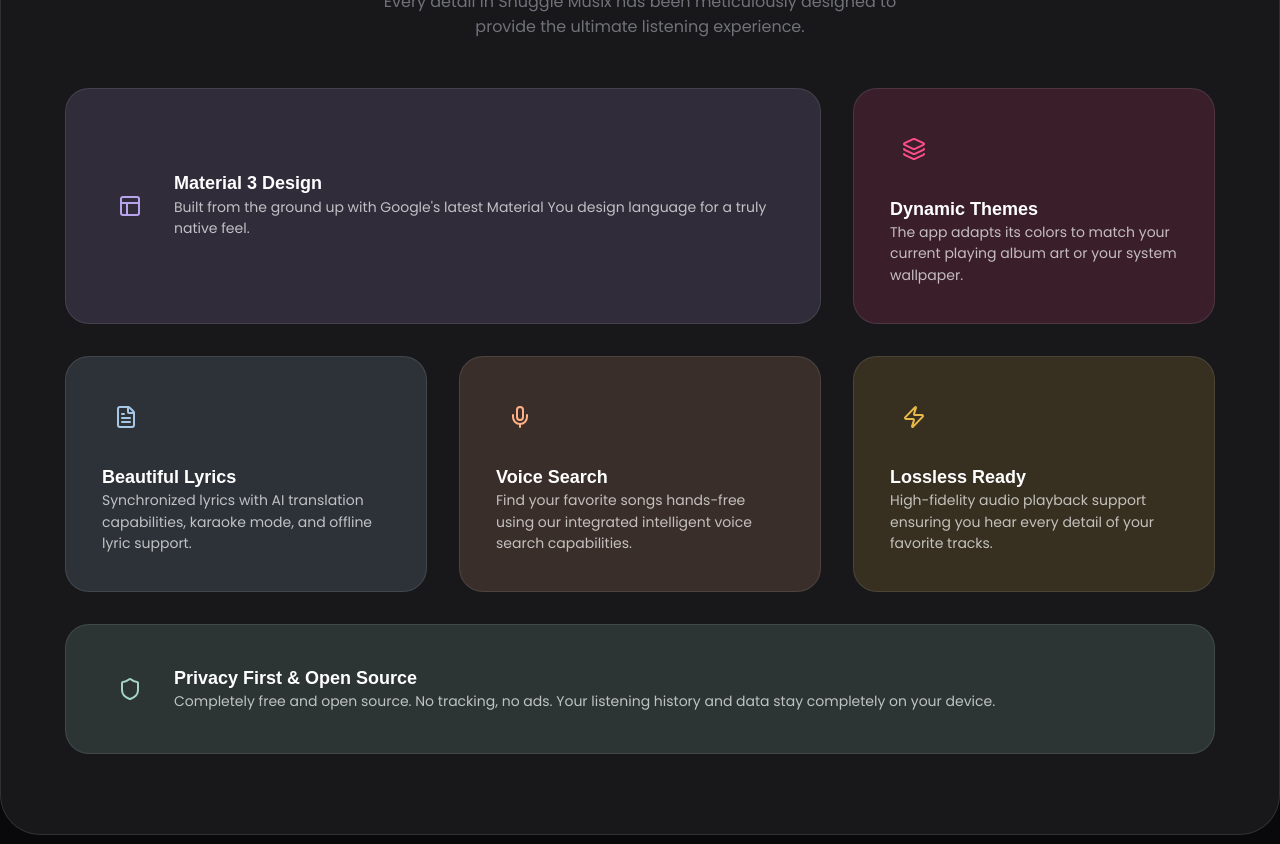
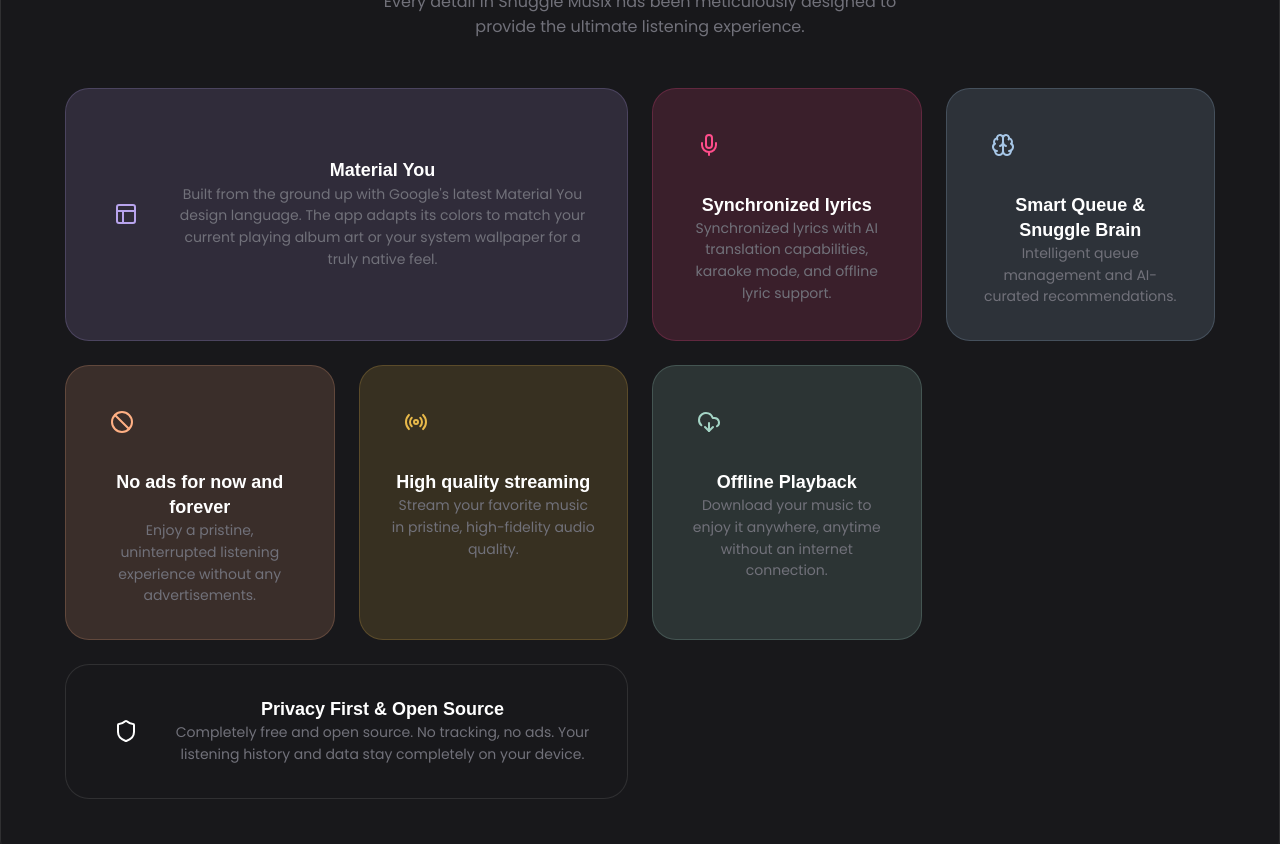
Before and after one commit to prasanna172605/my_portfolio, a React (Vite) app: page /Snuggle-Musix in a window 1280 px wide. Shown: the part 980-1824 px from the top of the page. Built offline with nearby package versions, Linux system fonts and the light colour scheme; a web font is replaced by a local one.

Commit message:
UI Overhaul: Add Light Mode Lilac Theme & Update Features Section

```diff
--- a/src/pages/SnuggleMusixLanding.css
+++ b/src/pages/SnuggleMusixLanding.css
@@ -13,12 +13,15 @@
   --accent-primary: #FF3366;
   --accent-secondary: #FF9933;
 
+  /* Accent overlays */
   --accent-violet: rgba(184, 164, 237, 0.15);
   --accent-pink: rgba(255, 77, 139, 0.15);
   --accent-sky: rgba(167, 199, 231, 0.15);
   --accent-peach: rgba(255, 176, 132, 0.15);
   --accent-ochre: rgba(232, 185, 74, 0.15);
   --accent-mint: rgba(164, 212, 197, 0.15);
+
+  --btn-text: #ffffff;
 
   --space-xxs: 4px;
   --space-xs: 8px;
@@ -43,6 +46,28 @@
   line-height: 1.55;
   overflow-x: hidden;
   min-height: 100vh;
+  transition: background-color 0.4s ease, color 0.4s ease;
+}
+
+.snuggle-root.light-mode {
+  --canvas: #f7f5fb;
+  --surface-soft: #f0ebf5;
+  --surface-card: #ffffff;
+  --surface-dark: #e4d8f0;
+  --ink: #2d1b4e;
+  --body: #5a4b7a;
+  --muted: #8b7aab;
+  --hairline: rgba(45, 27, 78, 0.1);
+
+  --accent-primary: #e62e5c;
+  --accent-secondary: #e68a2e;
+
+  --accent-violet: rgba(138, 104, 218, 0.15);
+  --accent-pink: rgba(229, 69, 125, 0.15);
+  --accent-sky: rgba(119, 160, 201, 0.15);
+  --accent-peach: rgba(230, 158, 119, 0.15);
+  --accent-ochre: rgba(209, 166, 67, 0.15);
+  --accent-mint: rgba(148, 191, 177, 0.15);
 }
 
 .snuggle-root h1,
@@ -266,21 +291,22 @@
 
 .snuggle-features-grid {
   display: grid;
-  grid-template-columns: repeat(3, 1fr);
-  gap: var(--space-xl);
-  text-align: left;
+  grid-template-columns: repeat(4, 1fr);
+  gap: var(--space-lg);
 }
 
+.snuggle-col-span-2 { grid-column: span 2; }
+.snuggle-col-span-1 { grid-column: span 1; }
+
 .snuggle-feature-card {
+  background: var(--surface-card);
+  border: 1px solid var(--hairline);
   border-radius: var(--radius-xl);
-  padding: 36px;
+  padding: var(--space-xl);
   display: flex;
   flex-direction: column;
   gap: var(--space-md);
-  position: relative;
-  overflow: hidden;
-  border: 1px solid var(--hairline);
-  transition: transform 0.3s ease, box-shadow 0.3s ease;
+  transition: transform 0.3s ease, background 0.3s ease, border-color 0.3s ease;
 }
 
 .snuggle-feature-card:hover {
@@ -289,7 +315,6 @@
   z-index: 1;
 }
 
-.snuggle-col-span-2 { grid-column: span 2; }
 .snuggle-col-span-3 { grid-column: span 3; }
 
 .snuggle-feature-card.flex-row {
@@ -315,14 +340,22 @@
   border-radius: 12px;
 }
 
-.snuggle-feature-card-1 { background-color: var(--accent-violet); }
-.snuggle-feature-card-2 { background-color: var(--accent-pink); }
-.snuggle-feature-card-3 { background-color: var(--accent-sky); }
-.snuggle-feature-card-4 { background-color: var(--accent-peach); }
-.snuggle-feature-card-5 { background-color: var(--accent-ochre); }
-.snuggle-feature-card-6 { background-color: var(--accent-mint); }
+.snuggle-feature-card-1 { background: var(--accent-violet); border-color: rgba(184, 164, 237, 0.2); }
+.snuggle-feature-card-2 { background: var(--accent-pink); border-color: rgba(255, 77, 139, 0.2); }
+.snuggle-feature-card-3 { background: var(--accent-sky); border-color: rgba(167, 199, 231, 0.2); }
+.snuggle-feature-card-4 { background: var(--accent-peach); border-color: rgba(255, 176, 132, 0.2); }
+.snuggle-feature-card-5 { background: var(--accent-ochre); border-color: rgba(232, 185, 74, 0.2); }
+.snuggle-feature-card-6 { background: var(--accent-mint); border-color: rgba(164, 212, 197, 0.2); }
+.snuggle-feature-card-7 { background: var(--surface-soft); }
 
-.snuggle-feature-card-1 .snuggle-feature-icon { color: #b8a4ed; }
+.light-mode .snuggle-feature-card-1 { background: var(--accent-violet); border-color: rgba(138, 104, 218, 0.2); }
+.light-mode .snuggle-feature-card-2 { background: var(--accent-pink); border-color: rgba(229, 69, 125, 0.2); }
+.light-mode .snuggle-feature-card-3 { background: var(--accent-sky); border-color: rgba(119, 160, 201, 0.2); }
+.light-mode .snuggle-feature-card-4 { background: var(--accent-peach); border-color: rgba(230, 158, 119, 0.2); }
+.light-mode .snuggle-feature-card-5 { background: var(--accent-ochre); border-color: rgba(209, 166, 67, 0.2); }
+.light-mode .snuggle-feature-card-6 { background: var(--accent-mint); border-color: rgba(148, 191, 177, 0.2); }
+
+.snuggle-feature-icon { color: #b8a4ed; }
 .snuggle-feature-card-2 .snuggle-feature-icon { color: #ff4d8b; }
 .snuggle-feature-card-3 .snuggle-feature-icon { color: #a7c7e7; }
 .snuggle-feature-card-4 .snuggle-feature-icon { color: #ffb084; }
--- a/src/pages/SnuggleMusixLanding.tsx
+++ b/src/pages/SnuggleMusixLanding.tsx
@@ -1,11 +1,11 @@
 import { useState, useEffect } from 'react';
-import { Download, Github, Smartphone, Layout, Mic, Shield, Layers, Zap, FileText } from 'lucide-react';
+import { Download, Github, Smartphone, Layout, Mic, Shield, Sun, Moon, Brain, Ban, Radio, DownloadCloud } from 'lucide-react';
 import { Link } from 'react-router-dom';
 import { useIsMobile } from '../hooks/useMediaQuery';
 import { SEO } from '../components/SEO';
 import './SnuggleMusixLanding.css';
 
-const Header = () => {
+const Header = ({ theme, setTheme }: { theme: 'dark' | 'light', setTheme: (t: 'dark' | 'light') => void }) => {
   const [scrolled, setScrolled] = useState(false);
   const isMobile = useIsMobile();
 
@@ -33,6 +33,17 @@
             <a href="https://github.com/prasanna172605/Snugle-Musix" target="_blank" rel="noreferrer" style={{ color: 'rgba(255,255,255,0.7)', textDecoration: 'none', fontSize: '0.9rem', transition: 'color 0.2s' }}><Github size={18} /></a>
           </>
         )}
+        <button
+          onClick={() => setTheme(theme === 'dark' ? 'light' : 'dark')}
+          style={{
+            background: 'none', border: 'none', cursor: 'pointer',
+            color: theme === 'dark' ? 'white' : 'black',
+            display: 'flex', alignItems: 'center'
+          }}
+          aria-label="Toggle Theme"
+        >
+          {theme === 'dark' ? <Sun size={20} /> : <Moon size={20} />}
+        </button>
         <Link to="/" style={{ padding: '0.5rem 1.25rem', borderRadius: '100px', backgroundColor: 'rgba(255,255,255,0.1)', color: 'white', textDecoration: 'none', fontSize: '0.9rem', fontWeight: 500, backdropFilter: 'blur(10px)', border: '1px solid rgba(255,255,255,0.1)' }}>Back{isMobile ? '' : ' to Portfolio'}</Link>
       </nav>
     </header>
@@ -118,43 +129,50 @@
         <div className="snuggle-feature-card snuggle-feature-card-1 snuggle-col-span-2 flex-row">
           <div className="snuggle-feature-icon"><Layout size={24} /></div>
           <div>
-            <h3 className="snuggle-title-md">Material 3 Design</h3>
-            <p className="snuggle-body-sm" style={{ color: 'rgba(255,255,255,0.7)' }}>Built from the ground up with Google's latest Material You design language for a truly native feel.</p>
+            <h3 className="snuggle-title-md">Material You</h3>
+            <p className="snuggle-body-sm" style={{ color: 'var(--muted)' }}>Built from the ground up with Google's latest Material You design language. The app adapts its colors to match your current playing album art or your system wallpaper for a truly native feel.</p>
           </div>
         </div>
         <div className="snuggle-feature-card snuggle-feature-card-2">
-          <div className="snuggle-feature-icon"><Layers size={24} /></div>
+          <div className="snuggle-feature-icon"><Mic size={24} /></div>
           <div>
-            <h3 className="snuggle-title-md">Dynamic Themes</h3>
-            <p className="snuggle-body-sm" style={{ color: 'rgba(255,255,255,0.7)' }}>The app adapts its colors to match your current playing album art or your system wallpaper.</p>
+            <h3 className="snuggle-title-md">Synchronized lyrics</h3>
+            <p className="snuggle-body-sm" style={{ color: 'var(--muted)' }}>Synchronized lyrics with AI translation capabilities, karaoke mode, and offline lyric support.</p>
           </div>
         </div>
         <div className="snuggle-feature-card snuggle-feature-card-3">
-          <div className="snuggle-feature-icon"><FileText size={24} /></div>
+          <div className="snuggle-feature-icon"><Brain size={24} /></div>
           <div>
-            <h3 className="snuggle-title-md">Beautiful Lyrics</h3>
-            <p className="snuggle-body-sm" style={{ color: 'rgba(255,255,255,0.7)' }}>Synchronized lyrics with AI translation capabilities, karaoke mode, and offline lyric support.</p>
+            <h3 className="snuggle-title-md">Smart Queue & Snuggle Brain</h3>
+            <p className="snuggle-body-sm" style={{ color: 'var(--muted)' }}>Intelligent queue management and AI-curated recommendations.</p>
           </div>
         </div>
         <div className="snuggle-feature-card snuggle-feature-card-4">
-          <div className="snuggle-feature-icon"><Mic size={24} /></div>
+          <div className="snuggle-feature-icon"><Ban size={24} /></div>
           <div>
-            <h3 className="snuggle-title-md">Voice Search</h3>
-            <p className="snuggle-body-sm" style={{ color: 'rgba(255,255,255,0.7)' }}>Find your favorite songs hands-free using our integrated intelligent voice search capabilities.</p>
+            <h3 className="snuggle-title-md">No ads for now and forever</h3>
+            <p className="snuggle-body-sm" style={{ color: 'var(--muted)' }}>Enjoy a pristine, uninterrupted listening experience without any advertisements.</p>
           </div>
         </div>
         <div className="snuggle-feature-card snuggle-feature-card-5">
-          <div className="snuggle-feature-icon"><Zap size={24} /></div>
+          <div className="snuggle-feature-icon"><Radio size={24} /></div>
           <div>
-            <h3 className="snuggle-title-md">Lossless Ready</h3>
-            <p className="snuggle-body-sm" style={{ color: 'rgba(255,255,255,0.7)' }}>High-fidelity audio playback support ensuring you hear every detail of your favorite tracks.</p>
+            <h3 className="snuggle-title-md">High quality streaming</h3>
+            <p className="snuggle-body-sm" style={{ color: 'var(--muted)' }}>Stream your favorite music in pristine, high-fidelity audio quality.</p>
           </div>
         </div>
-        <div className="snuggle-feature-card snuggle-feature-card-6 snuggle-col-span-3 flex-row">
-          <div className="snuggle-feature-icon"><Shield size={24} /></div>
+        <div className="snuggle-feature-card snuggle-feature-card-6">
+          <div className="snuggle-feature-icon"><DownloadCloud size={24} /></div>
+          <div>
+            <h3 className="snuggle-title-md">Offline Playback</h3>
+            <p className="snuggle-body-sm" style={{ color: 'var(--muted)' }}>Download your music to enjoy it anywhere, anytime without an internet connection.</p>
+          </div>
+        </div>
+        <div className="snuggle-feature-card snuggle-feature-card-7 snuggle-col-span-2 flex-row">
+          <div className="snuggle-feature-icon" style={{ color: 'var(--ink)' }}><Shield size={24} /></div>
           <div>
             <h3 className="snuggle-title-md">Privacy First & Open Source</h3>
-            <p className="snuggle-body-sm" style={{ color: 'rgba(255,255,255,0.7)' }}>Completely free and open source. No tracking, no ads. Your listening history and data stay completely on your device.</p>
+            <p className="snuggle-body-sm" style={{ color: 'var(--muted)' }}>Completely free and open source. No tracking, no ads. Your listening history and data stay completely on your device.</p>
           </div>
         </div>
       </div>
@@ -187,8 +205,7 @@
           </div>
           <div style={{ display: 'flex', flexDirection: 'column', gap: '1rem' }}>
             <span style={{ fontWeight: 600, color: 'white', marginBottom: '0.5rem' }}>Legal</span>
-            <a href="https://github.com/prasanna172605/Snugle-Musix#privacy" target="_blank" rel="noreferrer" style={{ color: 'var(--muted)', textDecoration: 'none', fontSize: '0.9rem' }}>Privacy Policy</a>
-            <a href="#" style={{ color: 'var(--muted)', textDecoration: 'none', fontSize: '0.9rem' }}>Licenses</a>
+            <a href="https://github.com/prasanna172605/Snugle-Musix/blob/main/LICENSE" target="_blank" rel="noreferrer" style={{ color: 'var(--muted)', textDecoration: 'none', fontSize: '0.9rem' }}>License</a>
           </div>
         </div>
       </div>
@@ -197,6 +214,8 @@
 };
 
 export function SnuggleMusixLanding() {
+  const [theme, setTheme] = useState<'dark' | 'light'>('dark');
+
   const structuredData = {
     "@context": "https://schema.org",
     "@type": ["SoftwareApplication", "MobileApplication"],
@@ -226,14 +245,14 @@
   };
 
   return (
-    <div className="snuggle-root">
+    <div className={`snuggle-root ${theme === 'light' ? 'light-mode' : ''}`}>
       <SEO
         title="Snuggle Musix – Modern Material You Music Player for Android"
         description="Snuggle Musix is a beautiful open-source Android music player featuring Material You, Apple Music inspired player, Voice Search, Listen Together, Dynamic Themes and Offline Playback."
         canonicalUrl="https://prasanna0705.netlify.app/Snuggle-Musix"
         structuredData={structuredData}
       />
-      <Header />
+      <Header theme={theme} setTheme={setTheme} />
       <Hero />
       <Features />
       <Screenshots />
```
Also changed, not shown: 1 other file (tests, documents, lock files or other folders).
